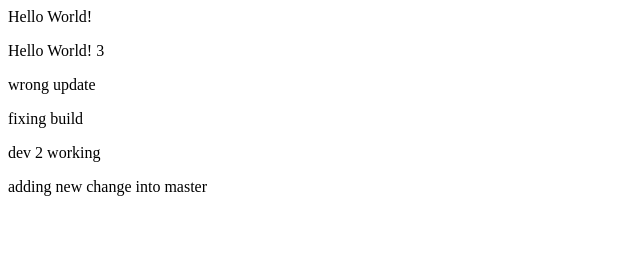
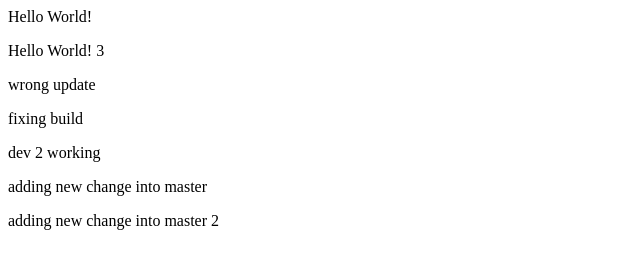
Before and after one commit to felipecembranelliorg/git-exercise, a plain HTML site: page index-2.html in a window 1280 px wide. Shown: the whole page, without its empty margins (0-640 px from the left). Drawn offline with Linux system fonts and the light colour scheme.

Commit message:
adding feature into master

```diff
--- a/index-2.html
+++ b/index-2.html
@@ -6,5 +6,6 @@
     <p>fixing build</p>
     <p>dev 2 working</p>
     <p>adding new change into master</p>
+    <p>adding new change into master 2</p>
   </body>
 </html>
```
